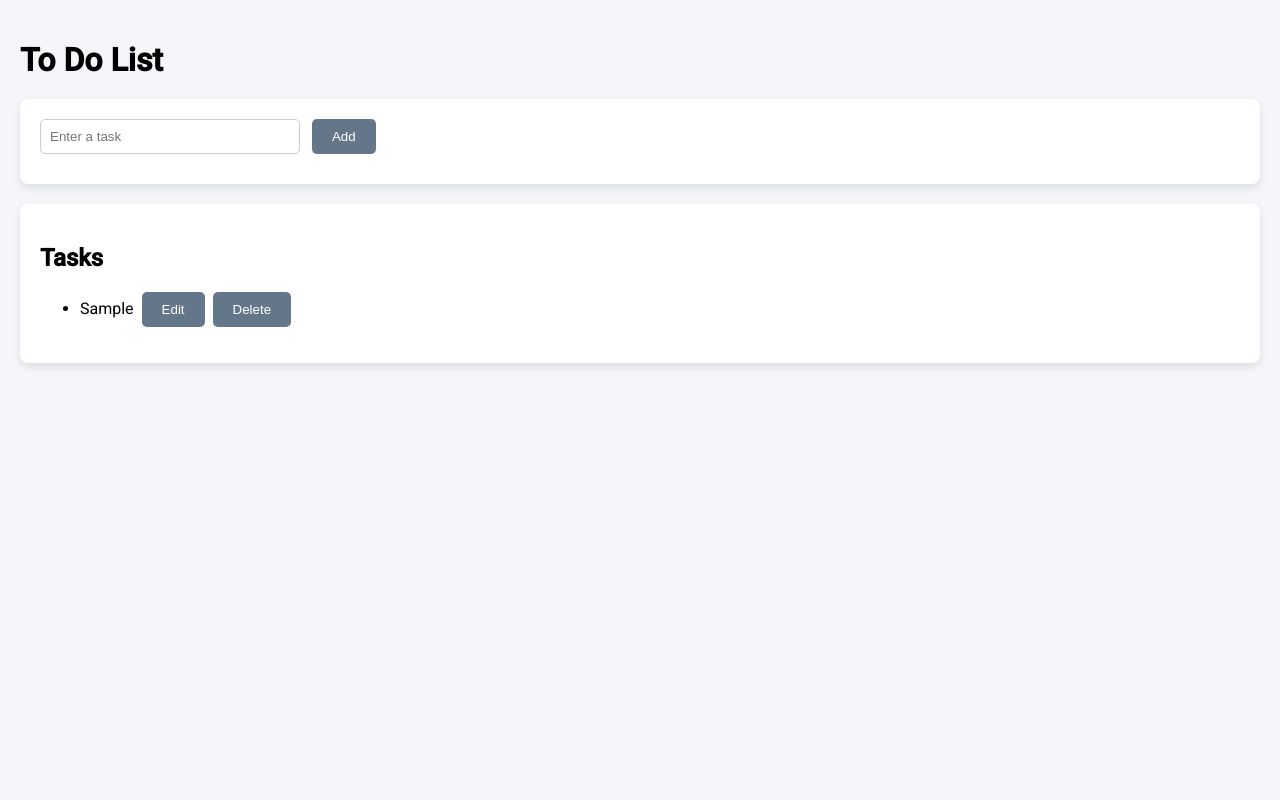
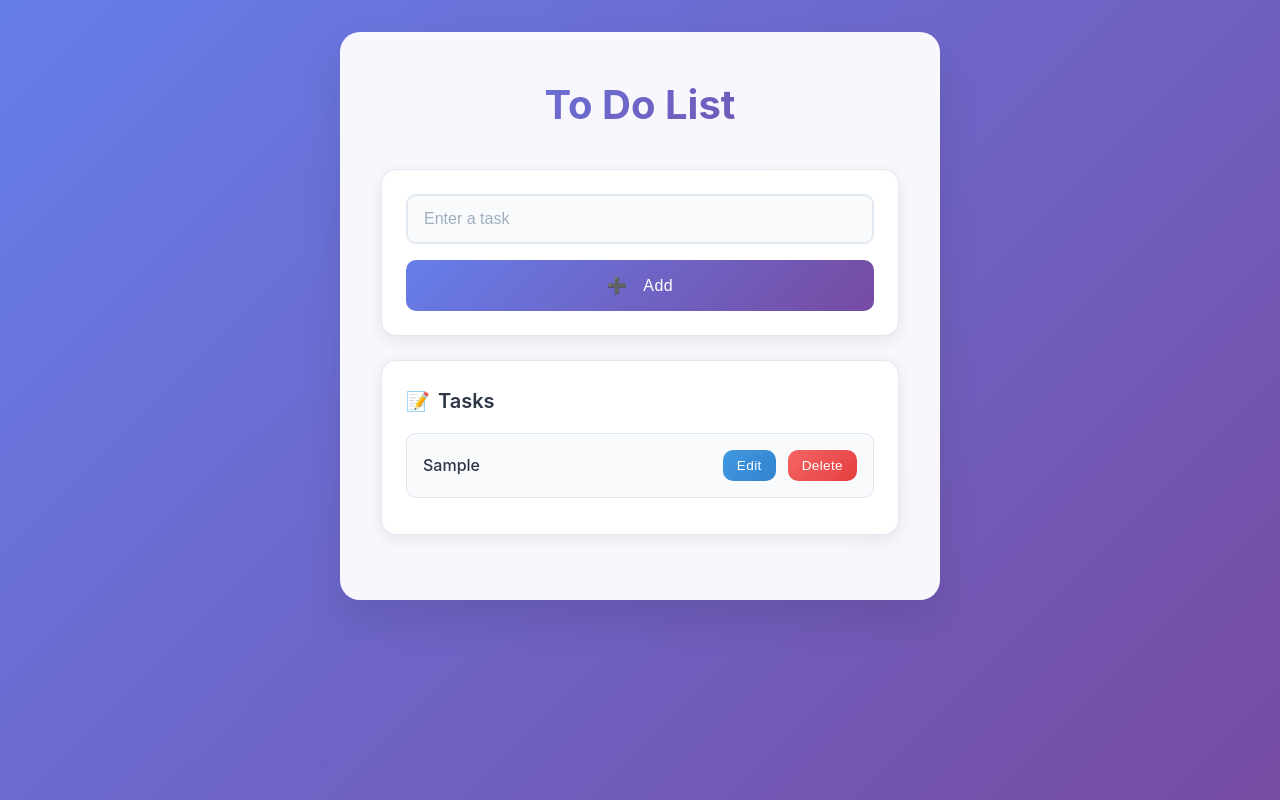
Before and after one commit to IsabelleRouxelin/Todo-List, a plain HTML site: page index.html in a window 1280 px wide. Both pictures are taken after typing "Sample" into the empty fields and a click on the button "Add". Drawn offline with Linux system fonts and the light colour scheme.

Commit message:
adjusted stylesheet

```diff
--- a/assets/css/style.css
+++ b/assets/css/style.css
@@ -1,53 +1,308 @@
+*,
+*::before,
+*::after {
+    margin: 0;
+    padding: 0;
+    box-sizing: border-box;
+}
+
 body,
 html {
-    margin: 0;
-    padding: 0;
-    font-family: 'Roboto', sans-serif;
-    background-color: #f4f6f9;
+    font-family: 'Inter', -apple-system, BlinkMacSystemFont, 'Segoe UI', sans-serif;
+    background: linear-gradient(135deg, #667eea 0%, #764ba2 100%);
+    min-height: 100vh;
+    color: #2d3748;
+    line-height: 1.6;
 }
 
+/* Container and layout */
 .container {
     display: flex;
-    height: 100vh;
+    justify-content: center;
+    align-items: flex-start;
+    min-height: 100vh;
+    padding: 2rem 1rem;
 }
 
-
 .main-content {
-    flex: 1;
-    padding: 20px;
-    overflow-y: auto;
+    width: 100%;
+    max-width: 600px;
+    background: rgba(255, 255, 255, 0.95);
+    backdrop-filter: blur(20px);
+    border-radius: 20px;
+    box-shadow: 0 20px 40px rgba(0, 0, 0, 0.1);
+    padding: 2.5rem;
+    border: 1px solid rgba(255, 255, 255, 0.2);
 }
 
-.main-content h1 {
-    margin-bottom: 20px;
+/* Title styling */
+#page-title {
+    font-size: 2.5rem;
+    font-weight: 700;
+    color: #1a202c;
+    text-align: center;
+    margin-bottom: 2rem;
+    background: linear-gradient(135deg, #667eea, #764ba2);
+    -webkit-background-clip: text;
+    -webkit-text-fill-color: transparent;
+    background-clip: text;
 }
 
+/* Widget styling */
 .widget {
-    background-color: white;
-    padding: 20px;
-    margin-bottom: 20px;
-    box-shadow: 0px 4px 8px rgba(0, 0, 0, 0.1);
-    border-radius: 8px;
+    background: #ffffff;
+    padding: 1.5rem;
+    margin-bottom: 1.5rem;
+    border-radius: 15px;
+    box-shadow: 0 4px 15px rgba(0, 0, 0, 0.08);
+    border: 1px solid #e2e8f0;
+    transition: all 0.3s ease;
 }
 
+.widget:hover {
+    transform: translateY(-2px);
+    box-shadow: 0 8px 25px rgba(0, 0, 0, 0.12);
+}
+
+.widget h2 {
+    font-size: 1.25rem;
+    font-weight: 600;
+    color: #2d3748;
+    margin-bottom: 1rem;
+    display: flex;
+    align-items: center;
+    gap: 0.5rem;
+}
+
+.widget h2::before {
+    content: "📝";
+    font-size: 1.2rem;
+}
+
+/* Input field styling */
+input[type="text"] {
+    width: 100%;
+    padding: 0.875rem 1rem;
+    border: 2px solid #e2e8f0;
+    border-radius: 10px;
+    font-size: 1rem;
+    font-weight: 400;
+    background: #f8fafc;
+    transition: all 0.3s ease;
+    margin-bottom: 1rem;
+}
+
+input[type="text"]:focus {
+    outline: none;
+    border-color: #667eea;
+    background: #ffffff;
+    box-shadow: 0 0 0 3px rgba(102, 126, 234, 0.1);
+    transform: translateY(-1px);
+}
+
+input[type="text"]::placeholder {
+    color: #a0aec0;
+    font-weight: 400;
+}
+
+/* Button styling */
 button {
-    padding: 10px 20px;
-    background-color: #64778a;
+    padding: 0.875rem 1.5rem;
+    background: linear-gradient(135deg, #667eea, #764ba2);
     color: white;
     border: none;
-    border-radius: 5px;
+    border-radius: 10px;
     cursor: pointer;
-    margin-left: 8px;
+    font-weight: 500;
+    font-size: 0.95rem;
+    transition: all 0.3s ease;
+    display: inline-flex;
+    align-items: center;
+    gap: 0.5rem;
+    text-transform: capitalize;
+    letter-spacing: 0.025em;
 }
 
 button:hover {
-    background-color: #316bb7;
+    transform: translateY(-2px);
+    box-shadow: 0 10px 20px rgba(102, 126, 234, 0.3);
+    background: linear-gradient(135deg, #5a67d8, #6b46c1);
 }
 
-input[type="text"] {
-    padding: 9px;
-    width: 20%;
-    border: 1px solid #ccc;
-    border-radius: 5px;
-    margin-bottom: 10px;
+button:active {
+    transform: translateY(0);
 }
+
+#addBtn {
+    width: 100%;
+    justify-content: center;
+    font-size: 1rem;
+    padding: 1rem;
+}
+
+#addBtn::before {
+    content: "➕";
+    margin-right: 0.5rem;
+}
+
+/* Task list styling */
+#todoList {
+    list-style: none;
+    space-y: 0.75rem;
+}
+
+#todoList li {
+    display: flex;
+    align-items: center;
+    gap: 0.75rem;
+    padding: 1rem;
+    background: #f8fafc;
+    border-radius: 10px;
+    border: 1px solid #e2e8f0;
+    margin-bottom: 0.75rem;
+    transition: all 0.3s ease;
+    animation: slideIn 0.3s ease-out;
+}
+
+#todoList li:hover {
+    background: #ffffff;
+    border-color: #cbd5e0;
+    transform: translateX(4px);
+}
+
+#todoList li span {
+    flex: 1;
+    font-weight: 500;
+    color: #2d3748;
+    word-break: break-word;
+}
+
+#todoList li button {
+    padding: 0.5rem 0.875rem;
+    font-size: 0.85rem;
+    margin: 0;
+    min-width: auto;
+}
+
+#todoList li button:first-of-type {
+    background: linear-gradient(135deg, #4299e1, #3182ce);
+}
+
+#todoList li button:first-of-type:hover {
+    background: linear-gradient(135deg, #3182ce, #2c5282);
+}
+
+#todoList li button:last-of-type {
+    background: linear-gradient(135deg, #f56565, #e53e3e);
+}
+
+#todoList li button:last-of-type:hover {
+    background: linear-gradient(135deg, #e53e3e, #c53030);
+}
+
+/* Input field inside list items */
+#todoList li input[type="text"] {
+    margin-bottom: 0;
+    border-color: #4299e1;
+    background: #ffffff;
+}
+
+/* Empty state */
+.empty-state {
+    text-align: center;
+    padding: 2rem;
+    color: #a0aec0;
+    font-style: italic;
+}
+
+.empty-state::before {
+    content: "🌟";
+    display: block;
+    font-size: 3rem;
+    margin-bottom: 1rem;
+}
+
+/* Animations */
+@keyframes slideIn {
+    from {
+        opacity: 0;
+        transform: translateY(-10px);
+    }
+    to {
+        opacity: 1;
+        transform: translateY(0);
+    }
+}
+
+@keyframes slideOut {
+    from {
+        opacity: 1;
+        transform: translateX(0);
+    }
+    to {
+        opacity: 0;
+        transform: translateX(-100%);
+    }
+}
+
+/* Responsive design */
+@media (max-width: 768px) {
+    .container {
+        padding: 1rem;
+    }
+
+    .main-content {
+        padding: 1.5rem;
+        border-radius: 15px;
+    }
+
+    #page-title {
+        font-size: 2rem;
+        margin-bottom: 1.5rem;
+    }
+
+    .widget {
+        padding: 1rem;
+    }
+
+    #todoList li {
+        flex-wrap: wrap;
+        gap: 0.5rem;
+    }
+
+    #todoList li span {
+        width: 100%;
+        margin-bottom: 0.5rem;
+    }
+
+    #todoList li button {
+        flex: 1;
+        min-width: 80px;
+    }
+}
+
+@media (max-width: 480px) {
+    #page-title {
+        font-size: 1.75rem;
+    }
+
+    .main-content {
+        padding: 1rem;
+    }
+
+    .widget {
+        padding: 0.75rem;
+    }
+}
+
+/* Focus visible for accessibility */
+button:focus-visible,
+input:focus-visible {
+    outline: 2px solid #667eea;
+    outline-offset: 2px;
+}
+
+/* Smooth scrolling */
+html {
+    scroll-behavior: smooth;
+}
```
